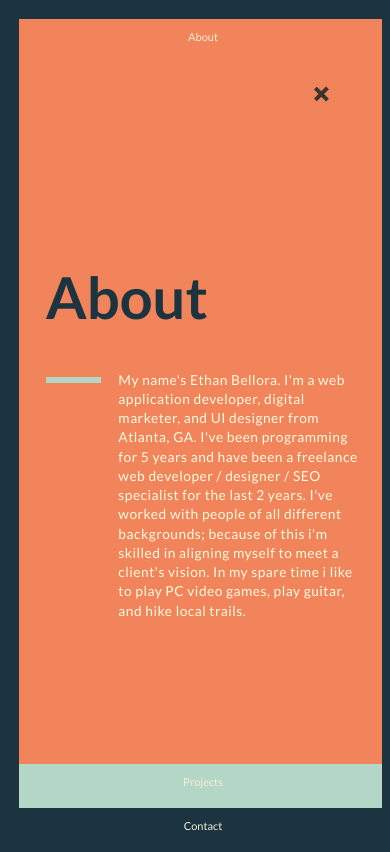
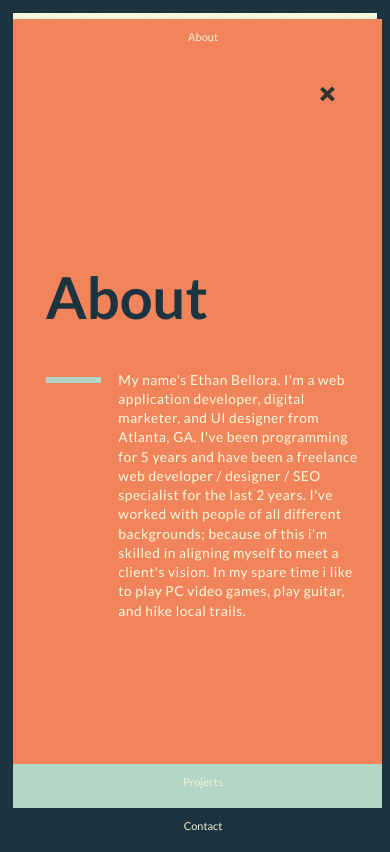
Before and after one commit to Ethanb75/personal-website, a website: page src/index.html in a window 390 px wide. Both pictures are taken after a click on the element "About". Drawn offline with nearby package versions, Linux system fonts and the light colour scheme; files that its build step writes are made by us from their sources.

Commit message:
cleaning mobile style

```diff
--- a/src/css/main.css
+++ b/src/css/main.css
@@ -15,7 +15,7 @@ html, body {
 }
 
 body {
-  padding: 1rem;
+  padding: 1.25vw;
 }
 
 nav {
@@ -28,9 +28,9 @@ nav {
 
 nav > div {
   position: absolute;
-  height: calc(100vh - 2rem);
+  height: calc(100vh - 2.5vw);
   left: 0;
-  top: 1rem;
+  top: 1.25vw;
   width: 100vw;
   background-color: #F2845C;
   z-index: 1;
@@ -107,15 +107,15 @@ div[data-location="projects"] .closeSection span {
 }
 
 nav > div.active:nth-of-type(1) {
-  transform: matrix(1, 0, 0, 1, 0, 0) translateX(calc(-100vw + 16rem)) !important;
+  transform: matrix(1, 0, 0, 1, 0, 0) translateX(calc(-100vw + 15rem + 1.25vw)) !important;
 }
 
 nav > div.active:nth-of-type(2) {
-  transform: matrix(1, 0, 0, 1, 0, 0) translateX(calc(-100vw + 11rem)) !important;
+  transform: matrix(1, 0, 0, 1, 0, 0) translateX(calc(-100vw + 10rem + 1.25vw)) !important;
 }
 
 nav > div.active:nth-of-type(3) {
-  transform: matrix(1, 0, 0, 1, 0, 0) translateX(calc(-100vw + 6rem)) !important;
+  transform: matrix(1, 0, 0, 1, 0, 0) translateX(calc(-100vw + 5rem + 1.25vw)) !important;
 }
 
 
@@ -179,9 +179,10 @@ main {
 .subTitle {
   padding-top: 2rem;
   padding-left: 4rem;
-  letter-spacing: 2px;
-  font-size: .8em;
-  text-transform: uppercase;
+  letter-spacing: .8px;
+  max-width: 38vw;
+  line-height: 1.4;
+  font-size: 1em;
   overflow: hidden;
   position: relative;
   color: #36352F;
@@ -381,6 +382,12 @@ main {
   html {
     font-size: 11px;
   }
+  .icons {
+    width: 62vw;
+  }
+  .subTitle {
+    width: 62vw
+  }
   nav {
     bottom: calc(-100% + 15rem);
     right: 0;
@@ -394,14 +401,16 @@ main {
   }
   .button {
     transform: none;
+    width: 100%;
+    text-align: center;
   }
   .closeSection {
     right: 7rem;
     top: 6.2rem;
   }
   nav > div:nth-of-type(1n) {
-    left: 1rem;
-    width: calc(100vw - 2rem);
+    left: 1.25vw;
+    width: calc(100vw - 2.5vw);
     height: 100vh;
   }
   nav > div:nth-of-type(2) {
@@ -414,10 +423,10 @@ main {
     transform: matrix(1, 0, 0, 1, 0, 0) translateY(calc(-100vh + 15rem)) !important;
   }
   nav > div.active:nth-of-type(2) {
-    transform: matrix(1, 0, 0, 1, 0, 0) translateY(calc(-100vh + 11rem)) !important;
+    transform: matrix(1, 0, 0, 1, 0, 0) translateY(calc(-100vh + 10rem + 1.25vw)) !important;
   }
   nav > div.active:nth-of-type(3) {
-    transform: matrix(1, 0, 0, 1, 0, 0) translateY(calc(-100vh + 6rem)) !important;
+    transform: matrix(1, 0, 0, 1, 0, 0) translateY(calc(-100vh + 5rem + 1.25vw)) !important;
   }
   nav > :not(.active):hover {
     transform: matrix(1, 0, 0, 1, 0, 0) translateY(-1.25rem) !important;
@@ -475,7 +484,8 @@ main {
   }
 }
 
-@media screen and (max-width: 420px) {
+@media screen and (max-width: 419px) {
+
   .title {
     font-size: 10em;
   }
--- a/src/index.html
+++ b/src/index.html
@@ -201,10 +201,12 @@
       Ethan B.
     </h1>
     <div class="subTitle">
-      <span>Code</span>
+      <!-- <span>Code</span>
       <span>Design</span>
       <span>Marketing</span>
-      <span>SEO</span>
+      <span>SEO</span> -->
+      <p>My name's Ethan Bellora, and i improve companies / brands / individuals online presence through website design, sem,
+        and digital marketing. </p>
     </div>
   </main>
 
```
